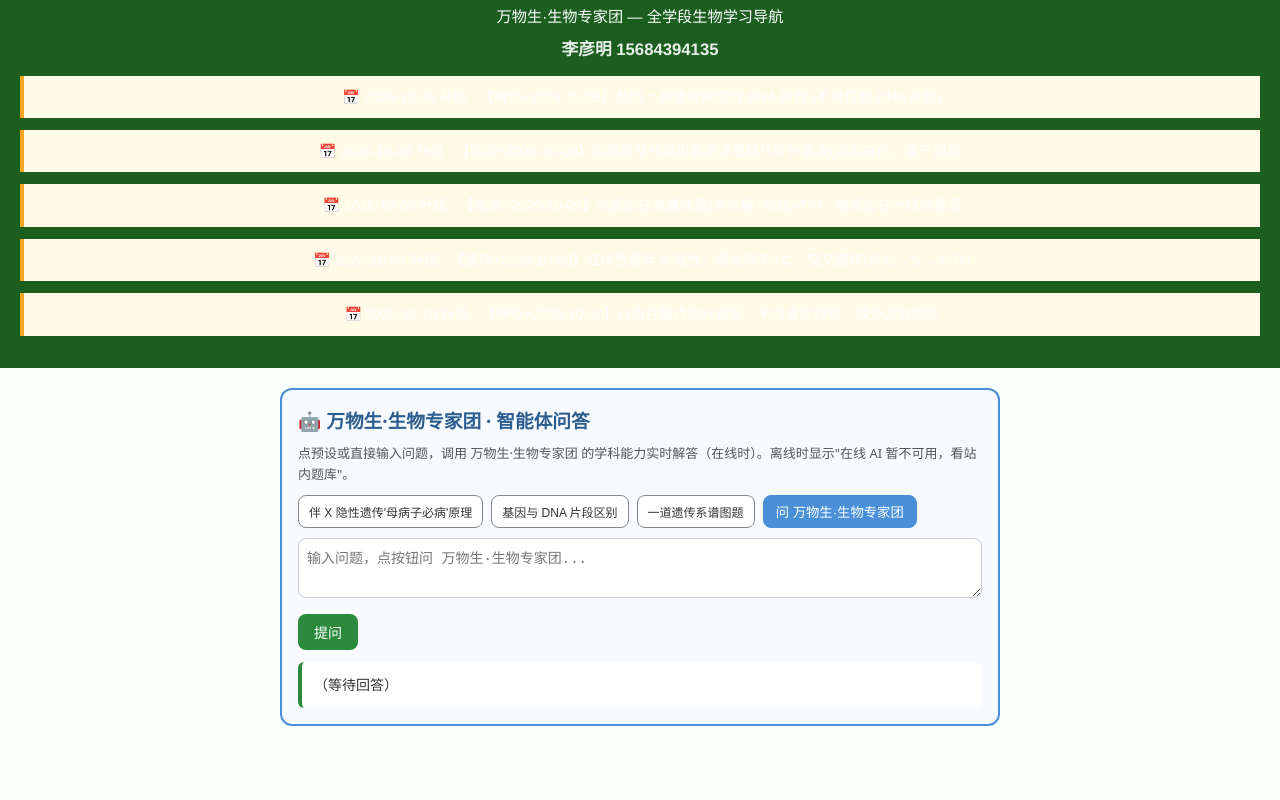
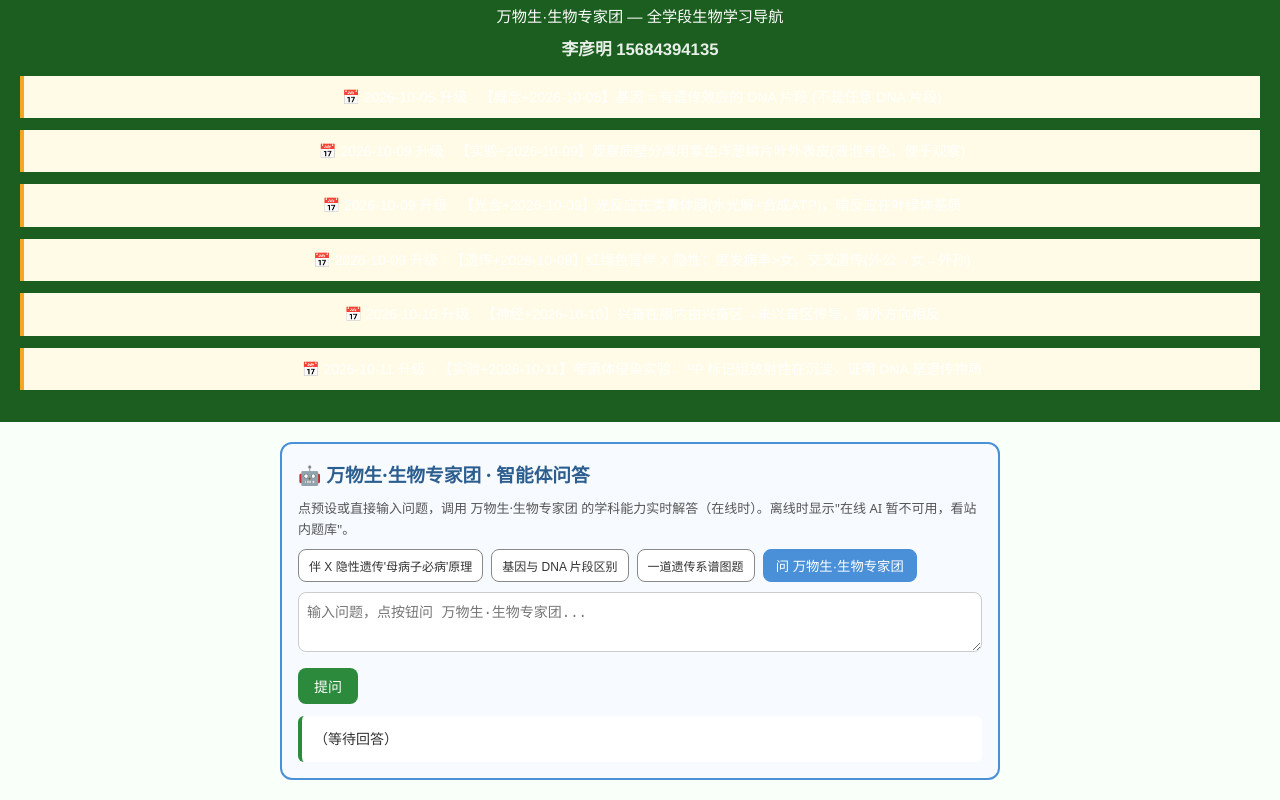
Before and after one commit to dapengzhanchi141345/li-yanming-bio, a plain HTML site: page index.html in a window 1280 px wide. Shown: the part 1029-1829 px from the top of the page. Before the commit the page ends 1775 px from the top, so only its background shows below. Drawn offline with Linux system fonts and the light colour scheme.

Commit message:
bio 12独立站升级 2026-10-11

```diff
--- a/index.html
+++ b/index.html
@@ -393,6 +393,8 @@ footer .watermark {
 <div style="background:#fffbe6;border-left:4px solid #f5a623;padding:10px;margin:12px 0;font-size:14px">📅 2026-10-09 升级 · 【遗传+2026-10-09】红绿色盲伴 X 隐性：男发病率>女，交叉遗传(外公→女→外孙)</div>
 
 <div style="background:#fffbe6;border-left:4px solid #f5a623;padding:10px;margin:12px 0;font-size:14px">📅 2026-10-10 升级 · 【神经+2026-10-10】兴奋在膜内由兴奋区→未兴奋区传导，膜外方向相反</div>
+
+<div style="background:#fffbe6;border-left:4px solid #f5a623;padding:10px;margin:12px 0;font-size:14px">📅 2026-10-11 升级 · 【实验+2026-10-11】噬菌体侵染实验：³²P 标记组放射性在沉淀，证明 DNA 是遗传物质</div>
 </footer>
 
 <script>
```
